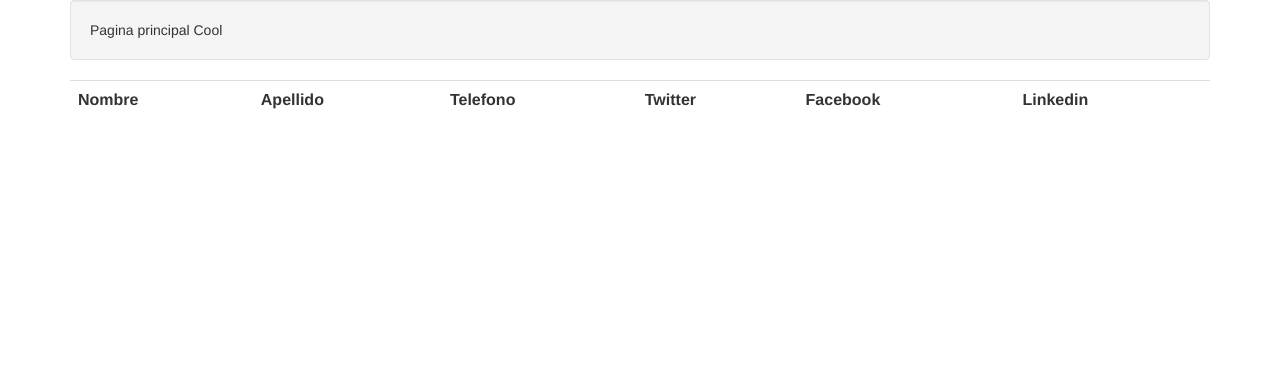
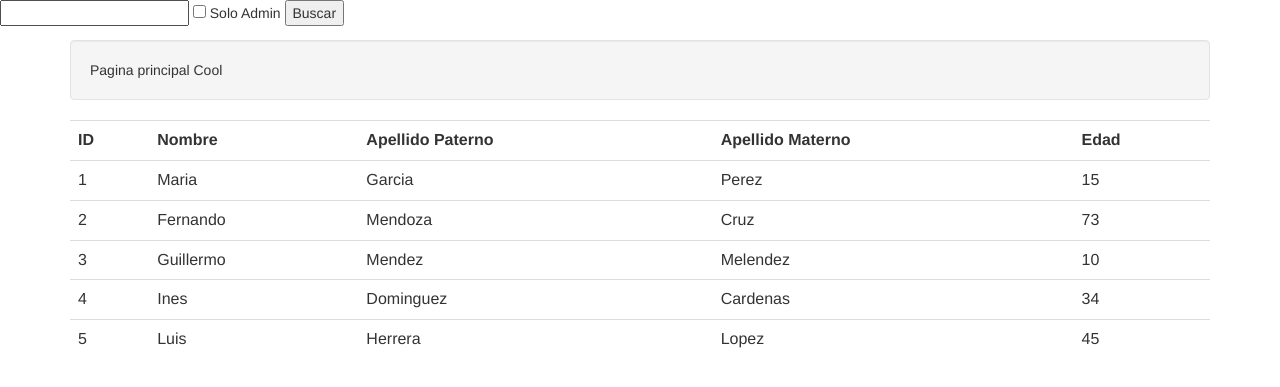
Before and after one commit to arzola/PHPFoundationsAgenda, a PHP site: page / in a window 1280 px wide. Shown: the top 387 px of the page. Run offline with PHP 8.4, Linux system fonts and the light colour scheme; lists and menus that the app fills with data are empty; some libraries are stand-ins or nearby versions.

Commit message:
Cambios en el index, conecciones de bd

```diff
--- /dev/null
+++ b/data/db.csv
@@ -0,0 +1,5 @@
+1,Maria,Perez,Garcia,15
+2,Fernando,Cruz,Mendoza,73
+3,Guillermo,Melendez, Mendez,10
+4,Ines,Cardenas,Dominguez,34
+5,Luis,Lopez,Herrera,45
--- a/index.php
+++ b/index.php
@@ -1,3 +1,63 @@
+<?php
+
+    $busca = isset($_POST['busca']) ? $_POST['busca'] : '';
+    function datosMysql($busca)
+    {
+        $mysqli = new mysqli("localhost", "root", "", "agenda");
+        $sql = 'SELECT * FROM contactos '
+                .($busca!='' ? 'WHERE concat(nombre,apellido_paterno,apellido_materno,edad) LIKE \'%'.strtoupper($busca).'%\'' : '')
+                . 'ORDER BY id_contacto ASC';
+        $mysqli->real_query($sql);
+        $resultado = $mysqli->use_result();
+        $datos = array();
+        while ($fila = $resultado->fetch_assoc()) {
+            $id = $fila['id_contacto'];
+            $datos[$id]['nombre'] = $fila['nombre'];
+            $datos[$id]['apellido_paterno'] = $fila['apellido_paterno'];
+            $datos[$id]['apellido_materno'] = $fila['apellido_materno'];
+            $datos[$id]['edad'] = $fila['edad'];
+        }
+        return $datos;
+    }
+
+    function datosSqlite($busca)
+    {
+        $db = new SQLite3('data/db.sqllite');
+        $sql = 'SELECT * FROM contactos ';
+        $sql .= ($busca!='' ? 'WHERE nombre||apellido_p||apellido_m||edad LIKE \'%'.($busca).'%\'' : '');
+        $data = $db -> query($sql);
+
+        while($row = $data ->fetchArray(SQLITE3_ASSOC))
+        {
+            $id = $row['id_contacto'];
+            $datos[$id]['nombre'] = $row['nombre'];
+            $datos[$id]['apellido_materno'] = $row['apellido_m'];
+            $datos[$id]['apellido_paterno'] = $row['apellido_p'];
+            $datos[$id]['edad'] = $row['edad'];
+        }
+        return $datos;
+    }
+
+    function datosArchivo($busca)
+    {
+        $lines = file('data/db.csv');
+        foreach ($lines as $line_num => $line) {
+            if($busca == '' or strstr($line,$busca))
+            {
+            $row = explode(',', $line);
+            $id = $row[0];
+            $datos[$id]['nombre'] = $row[1];
+            $datos[$id]['apellido_materno'] = $row[2];
+            $datos[$id]['apellido_paterno'] = $row[3];
+            $datos[$id]['edad'] = $row[4];
+            }
+        }
+        return $datos;
+    }
+
+    $datos = datosArchivo($busca);
+?>
+
 <html>
     <head>
         <title>Pagina principal</title>
@@ -6,19 +66,32 @@
         <script src="//maxcdn.bootstrapcdn.com/bootstrap/3.3.1/js/bootstrap.min.js"></script>
     </head>
     <body>
+        <form method="post" action="<?php $_SERVER['PHP_SELF'] ?>">
+            <input type='text' name='busca' />
+            <input type='checkbox' name='chkAdmin' /> Solo Admin
+            <button name='buscar' >Buscar</button>
+        </form>
         <div class="container">
             <p class="well">
                 Pagina principal <?php echo 'Cool'; ?>
             </p>
             <table class="table">
                 <tr>
+                    <th>ID</th>
                     <th>Nombre</th>
-                    <th>Apellido</th>
-                    <th>Telefono</th>
-                    <th>Twitter</th>
-                    <th>Facebook</th>
-                    <th>Linkedin</th>
+                    <th>Apellido Paterno</th>
+                    <th>Apellido Materno</th>
+                    <th>Edad</th>
                 </tr>
+                <?php foreach($datos as $id_contacto => $arrContacto): ?>
+                <tr>
+                    <td><?php echo $id_contacto;?></td>
+                    <td><?php echo $arrContacto['nombre'];?></td>
+                    <td><?php echo $arrContacto['apellido_paterno'];?></td>
+                    <td><?php echo $arrContacto['apellido_materno'];?></td>
+                    <td><?php echo $arrContacto['edad'];?></td>
+                </tr>
+                <?php endforeach; ?>
             </table>
         </div>
     </body>
```
Also changed, not shown: index1.php (added, +58 -0 lines), info.php (added, +9 -0 lines), sqllite.php (added, +44 -0 lines), 1 other file.
